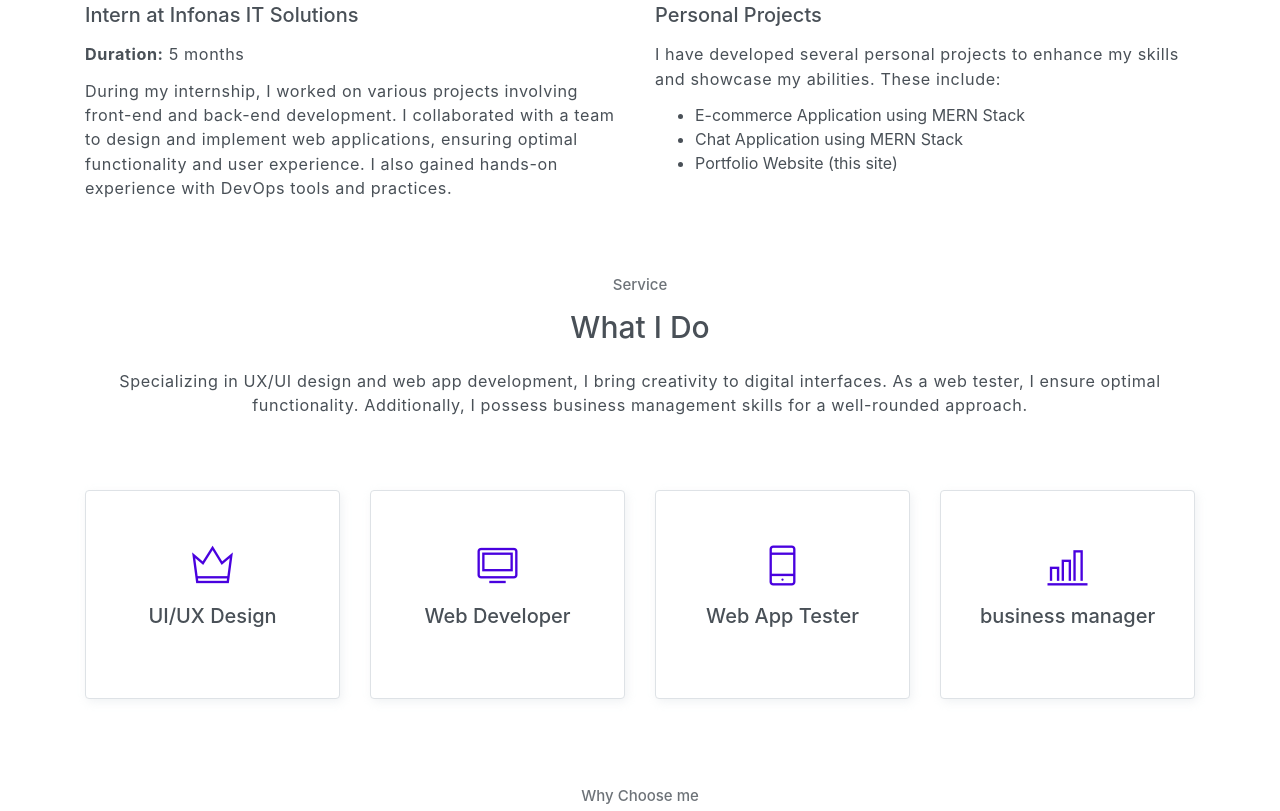
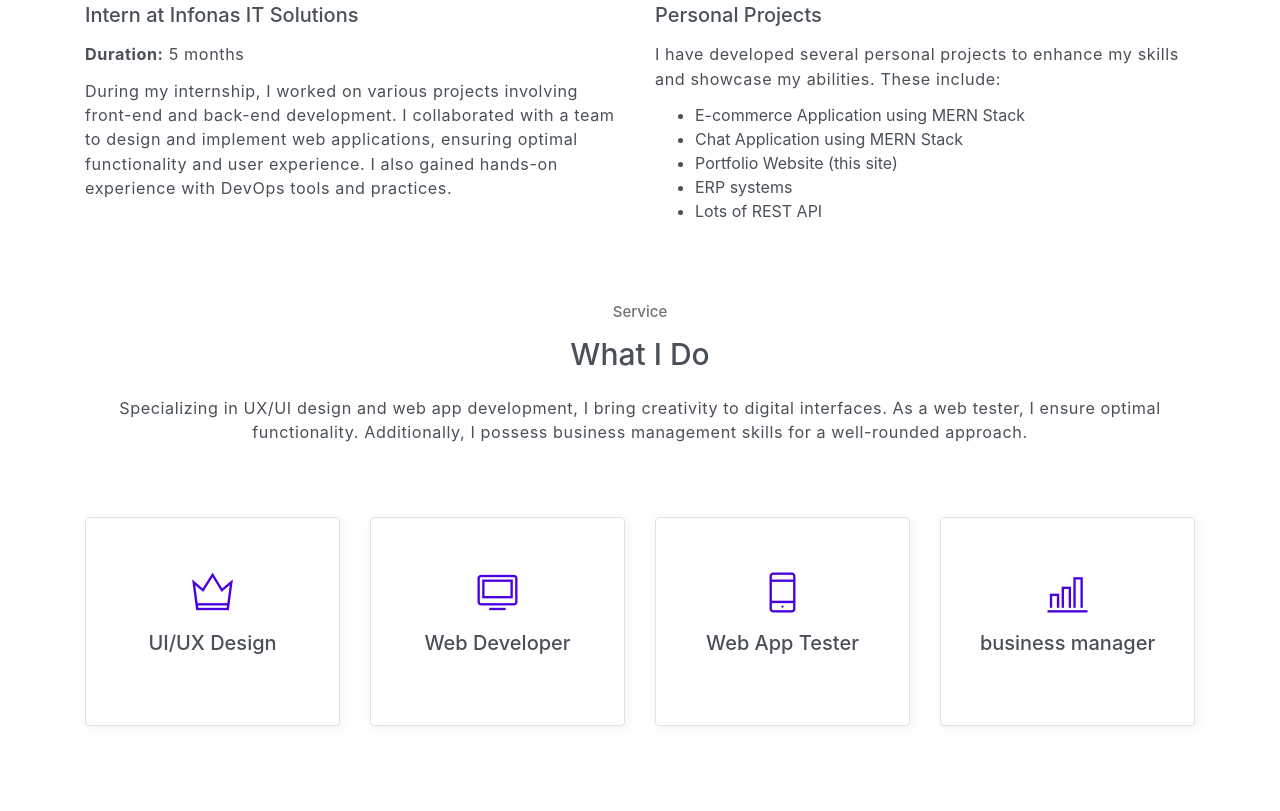
Before and after one commit to yeabtsegataye/yeabtsegataye.github.io, a plain HTML site: page index.html in a window 1280 px wide. Shown: the part 1447-2258 px from the top of the page. Drawn offline with Linux system fonts and the light colour scheme.

Commit message:
Update index.html

```diff
--- a/index.html
+++ b/index.html
@@ -134,6 +134,8 @@
                         <li>E-commerce Application using MERN Stack</li>
                         <li>Chat Application using MERN Stack</li>
                         <li>Portfolio Website (this site)</li>
+			<li>ERP systems</li>
+			<li>Lots of REST API</li>
                     </ul>
                 </div>
             </div>
```
